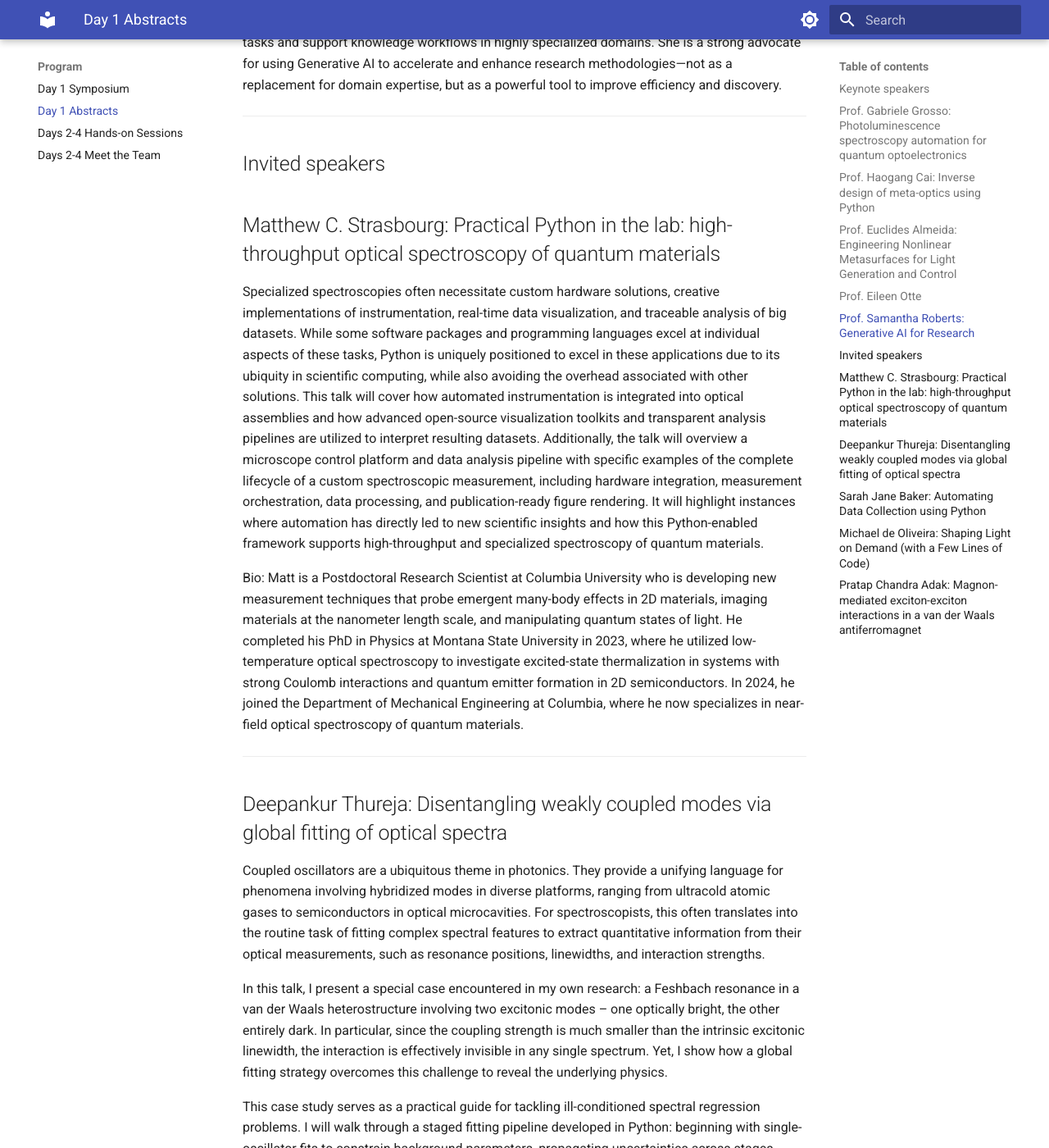
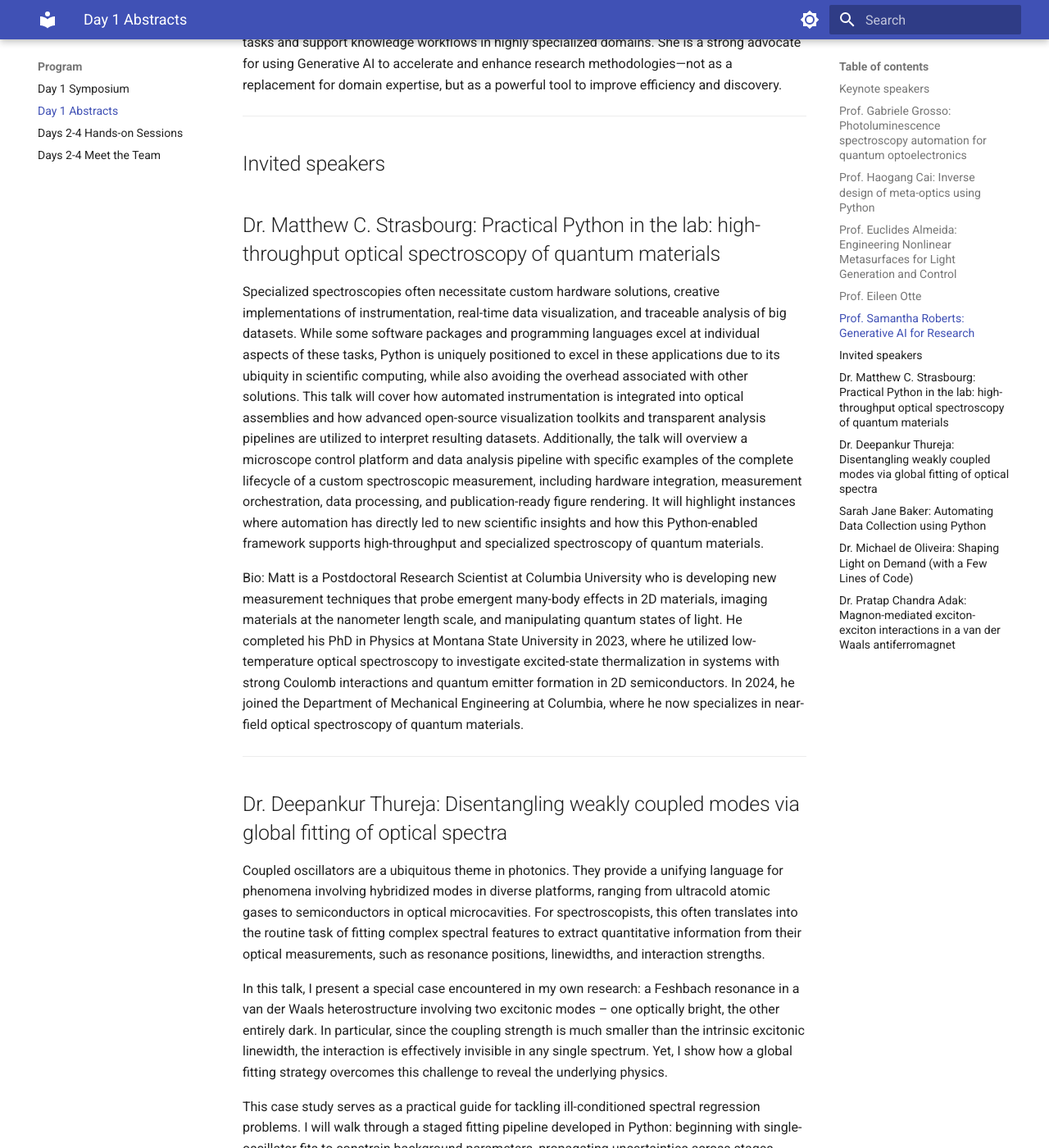
Before and after one commit to asrc-photonics/2025-python-for-photonics, an MkDocs documentation site: the page built from docs/abstracts.md, in a window 1280 px wide and 1400 px high, scrolled down 3429 px. Shown: the whole window at 82% size. Built offline with MkDocs 1.6.1 and Material for MkDocs 9.7.7, drawn with Linux system fonts in a browser that asks for light colours; some of the changed text lies outside the part shown.

Commit message:
updated day 1 program-2

```diff
--- a/docs/abstracts.md
+++ b/docs/abstracts.md
@@ -47,7 +47,7 @@ Outside of her formal academic role, Dr. Roberts independently develops applicat
 
 ## Invited speakers
 
-## Matthew C. Strasbourg: Practical Python in the lab: high-throughput optical spectroscopy of quantum materials
+## Dr. Matthew C. Strasbourg: Practical Python in the lab: high-throughput optical spectroscopy of quantum materials
 
 Specialized spectroscopies often necessitate custom hardware solutions, creative implementations of instrumentation, real-time data visualization, and traceable analysis of big datasets. While some software packages and programming languages excel at individual aspects of these tasks, Python is uniquely positioned to excel in these applications due to its ubiquity in scientific computing, while also avoiding the overhead associated with other solutions. This talk will cover how automated instrumentation is integrated into optical assemblies and how advanced open-source visualization toolkits and transparent analysis pipelines are utilized to interpret resulting datasets. Additionally, the talk will overview a microscope control platform and data analysis pipeline with specific examples of the complete lifecycle of a custom spectroscopic measurement, including hardware integration, measurement orchestration, data processing, and publication-ready figure rendering. It will highlight instances where automation has directly led to new scientific insights and how this Python-enabled framework supports high-throughput and specialized spectroscopy of quantum materials.
 
@@ -55,7 +55,7 @@ Bio: Matt is a Postdoctoral Research Scientist at Columbia University who is dev
 
 ---
 
-## Deepankur Thureja: Disentangling weakly coupled modes via global fitting of optical spectra
+## Dr. Deepankur Thureja: Disentangling weakly coupled modes via global fitting of optical spectra
 
 Coupled oscillators are a ubiquitous theme in photonics. They provide a unifying language for phenomena involving hybridized modes in diverse platforms, ranging from ultracold atomic gases to semiconductors in optical microcavities. For spectroscopists, this often translates into the routine task of fitting complex spectral features to extract quantitative information from their optical measurements, such as resonance positions, linewidths, and interaction strengths.
 
@@ -77,7 +77,7 @@ She will use these concepts to demonstrate how individual triplet excitons can b
 
 ---
 
-## Michael de Oliveira: Shaping Light on Demand (with a Few Lines of Code)
+## Dr. Michael de Oliveira: Shaping Light on Demand (with a Few Lines of Code)
 
 Imagine sculpting light—twisting, shaping, and imprinting it with structure—as effortlessly as editing an image on a screen. In today’s photonics labs, this is no longer a fantasy. Spatial light modulators (SLMs) have become versatile, programmable tools that enable real-time control over light’s spatial and temporal properties, driving advances in areas like microscopy, optical tweezing, quantum optics, and beyond. This talk offers an accessible introduction to the principles and practice of shaping light with SLMs. We’ll unpack how these devices work, how phase-only modulation can be used to encode both phase and complex amplitude, and and how to generate a wide range of structured beams—from optical vortices and exotic modes to dynamic space-time beams. We’ll walk through intuitive examples, practical strategies, and common challenges, making this tutorial especially valuable for those new to SLMs or curious about integrating them into automated experimental setups. Whether you’re steering beams, engineering light fields for nonlinear optics, or encoding information for quantum communication, this session will provide a clear and engaging foundation for shaping light in the lab.
 
@@ -87,7 +87,7 @@ Michael joined the ASRC and Prof. Andrea Alù’s group in 2025 as a Postdoctora
 
 ---
 
-## Pratap Chandra Adak: Magnon-mediated exciton-exciton interactions in a van der Waals antiferromagnet
+## Dr. Pratap Chandra Adak: Magnon-mediated exciton-exciton interactions in a van der Waals antiferromagnet
 
 CrSBr is a newly discovered material that uniquely combines magnetism with semiconducting properties at the atomic scale. It hosts excitons—bound pairs of electrons and holes—that strongly influence its optical behavior. What makes CrSBr truly remarkable is that these excitons interact with the material’s magnetic state, leading to a new type of coupling between excitons and magnons—the quantum ripples of magnetism. In our recent experiments, we have uncovered how this exciton-magnon interaction enables an indirect interaction between excitons themselves, resulting in strong nonlinear optical effects. This interaction is unusual because excitons and magnons typically do not interact with each other, but in CrSBr, the magnetic environment subtly changes as excitons accumulate, shifting their energy. Our findings deepen our understanding of emergent quasiparticle interactions in quantum materials and point toward promising applications, such as devices that can link microwave and optical signals—useful for next-generation quantum communication.
 
```
